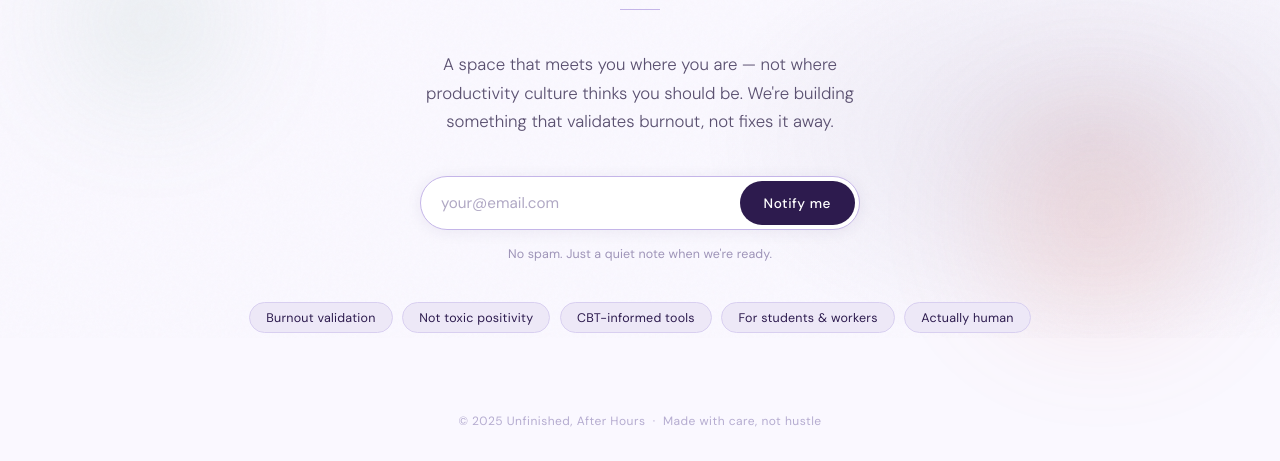
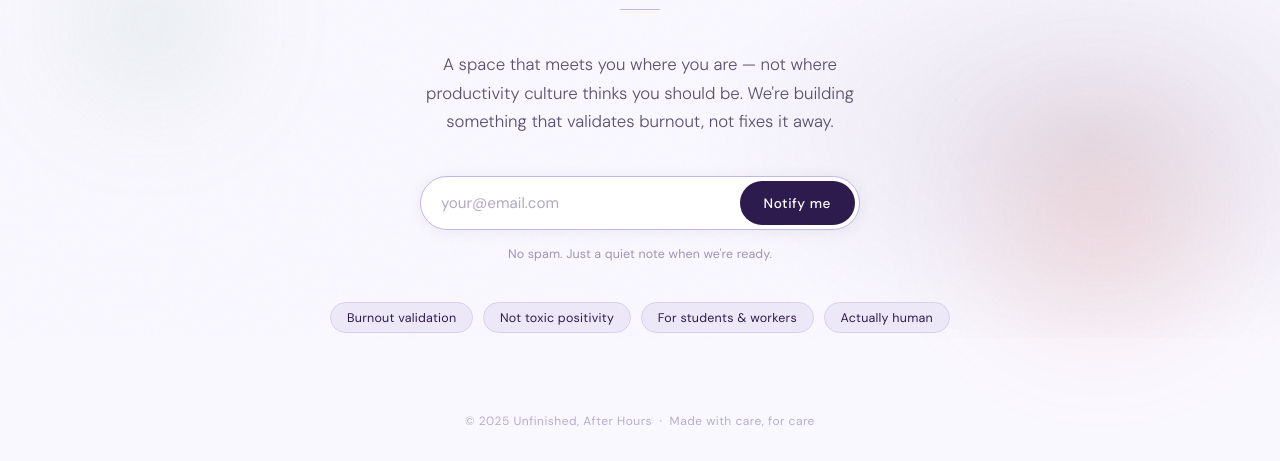
Before and after one commit to prettyliving/unfinished_after_hours, a plain HTML site: page index.html in a window 1280 px wide. Shown: the part 462-923 px from the top of the page. Drawn offline with nearby package versions, Linux system fonts and the light colour scheme.

Commit message:
Remove a tag and update footer text

```diff
--- a/index.html
+++ b/index.html
@@ -358,14 +358,13 @@
       <div class="tags">
         <span class="tag">Burnout validation</span>
         <span class="tag">Not toxic positivity</span>
-        <span class="tag">CBT-informed tools</span>
         <span class="tag">For students & workers</span>
         <span class="tag">Actually human</span>
       </div>
     </main>
 
     <footer>
-      © 2025 Unfinished, After Hours &nbsp;·&nbsp; Made with care, not hustle
+      © 2025 Unfinished, After Hours &nbsp;·&nbsp; Made with care, for care
     </footer>
   </div>
 
```
